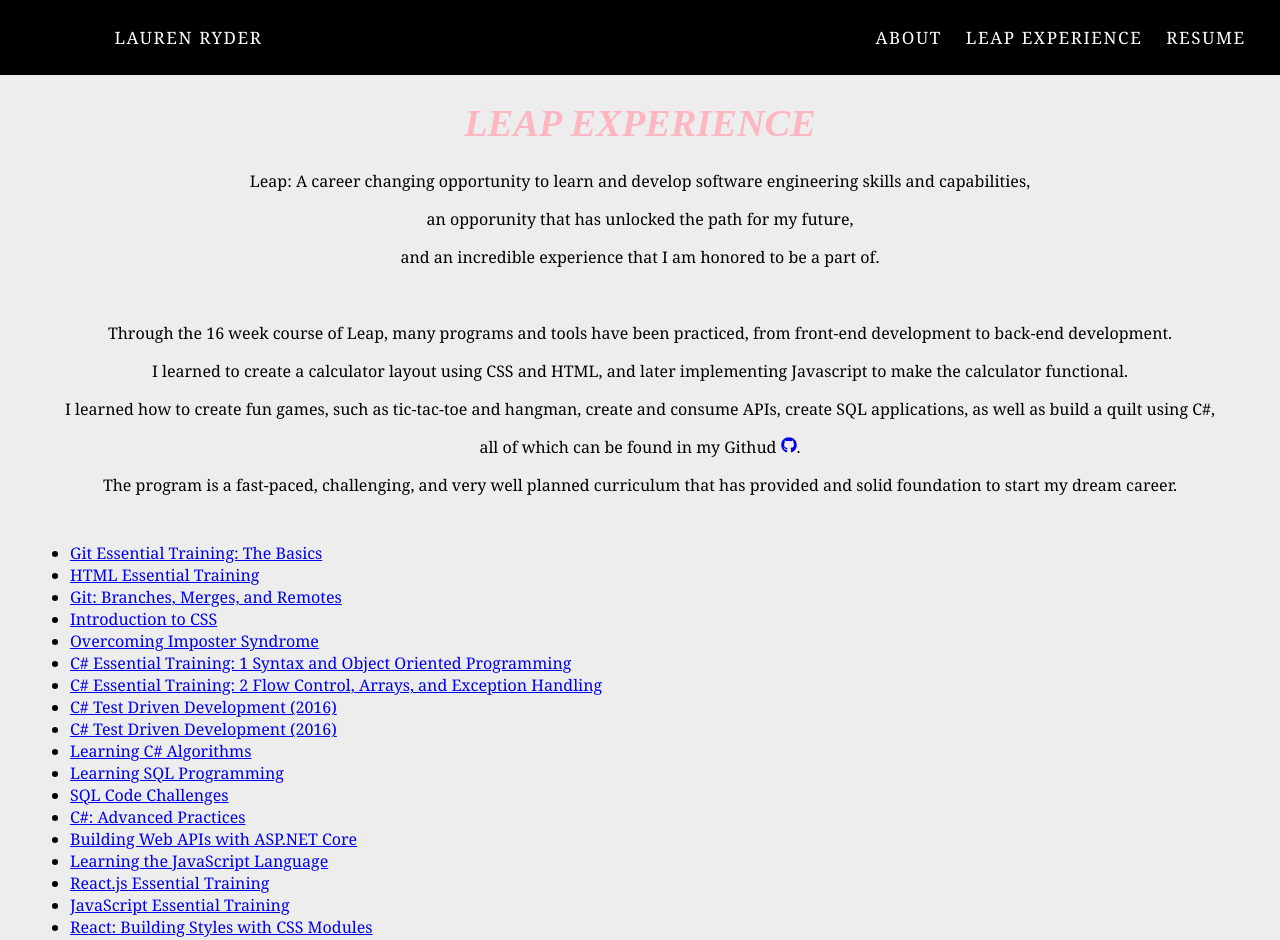
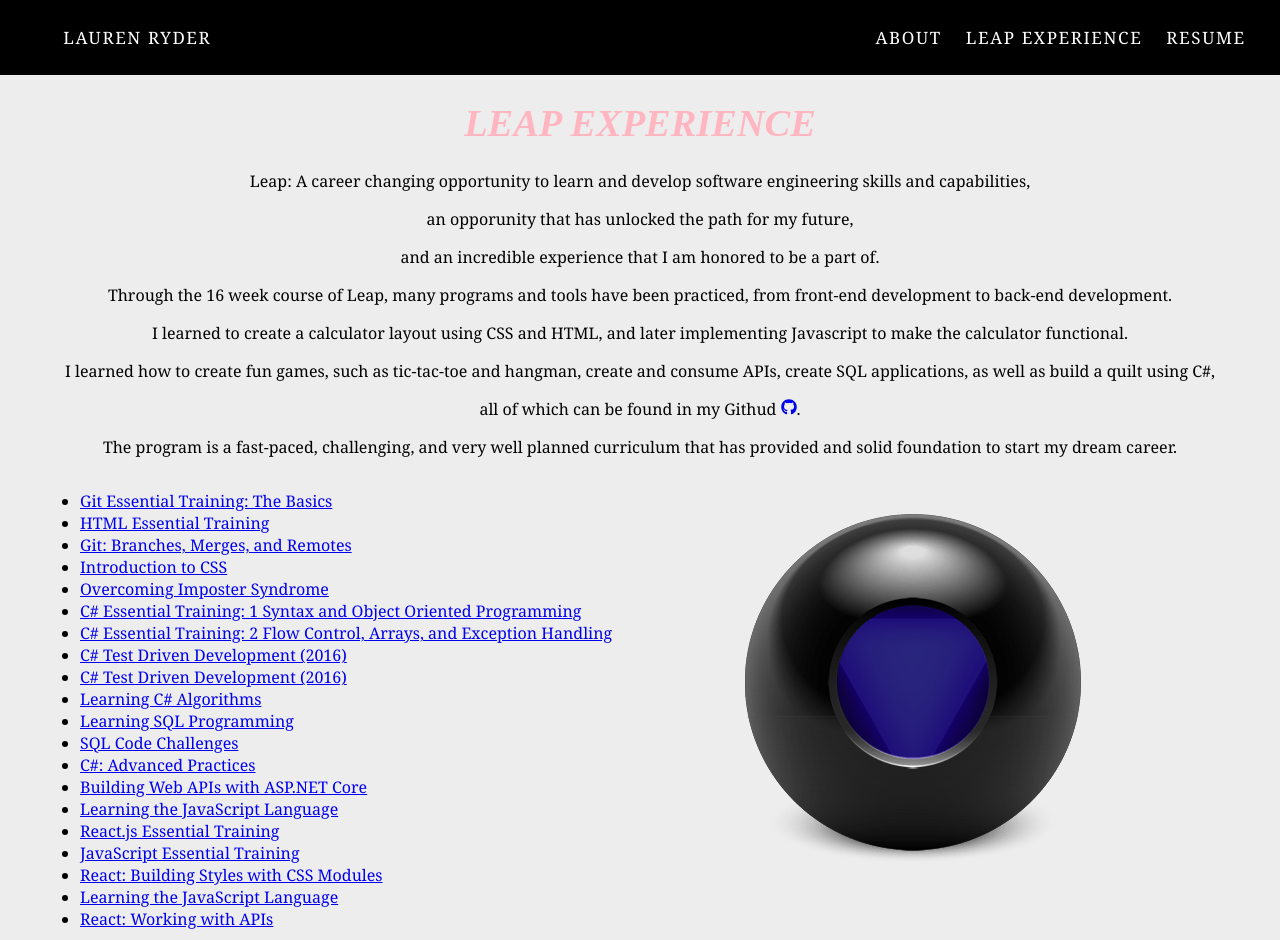
Before and after one commit to LaRyder/CapstoneResume, a React (Create React App) app: page /LeapExperience in a window 1280 px wide. Shown: the top 940 px of the page. Built offline with nearby package versions, Linux system fonts and the light colour scheme.

Commit message:
Cleaning up the pages

```diff
--- a/src/NavBanner/NavBanner.css
+++ b/src/NavBanner/NavBanner.css
@@ -26,7 +26,7 @@
 
 .leftSide {
   position: absolute;
-  left: 8%;
+  left: 4%;
   text-transform: uppercase;
   letter-spacing: 0.1em;
 }
--- a/src/pages/leapExperience/LeapExperience.css
+++ b/src/pages/leapExperience/LeapExperience.css
@@ -10,6 +10,12 @@ body {
 
 .links {
   text-align: left;
-  padding: 30px;
   margin-left: 40px;
+  float: left;
 }
+
+.ball {
+  float: right;
+  margin-right: 15%;
+  margin-top: 40px;
+}
--- a/src/pages/leapExperience/LeapExperience.js
+++ b/src/pages/leapExperience/LeapExperience.js
@@ -1,17 +1,16 @@
 import React from "react";
 import "./LeapExperience.css";
 import {FaGithub} from 'react-icons/fa';
-import "./Magic";
 import ball from "../../Images/8Ball.png";
+import magic from "./magic"
 
-function LeapExperience() {
+const LeapExperience = () => {
     return (
      <div className="LeapExperience">
             <h1 className="header">LEAP EXPERIENCE</h1>
             <p>Leap: A career changing opportunity to learn and develop software engineering skills and capabilities,</p>
             <p>an opporunity that has unlocked the path for my future,</p>
             <p>and an incredible experience that I am honored to be a part of. </p>
-            &nbsp;
             <p>Through the 16 week course of Leap, many programs and tools have been practiced, from front-end development to back-end development.</p>
             <p>I learned to create a calculator layout using CSS and HTML, and later implementing Javascript to make the calculator functional.</p>
             <p>I learned how to create fun games, such as tic-tac-toe and hangman, create and consume APIs, create SQL applications, as well as build a quilt using C#, </p>
@@ -41,8 +40,7 @@ function LeapExperience() {
            <li><a href="https://www.linkedin.com/learning/react-working-with-apis?u=3322">React: Working with APIs</a></li>
         </ul>
 
-            <img src={ball} alt="Magic 8 ball" class="ball"/>
-
+        <img src={ball} alt="Magic 8 ball" className="ball"/>
         </div>
     );
 }
```
Lines whose indentation alone changed are shown as unchanged.
